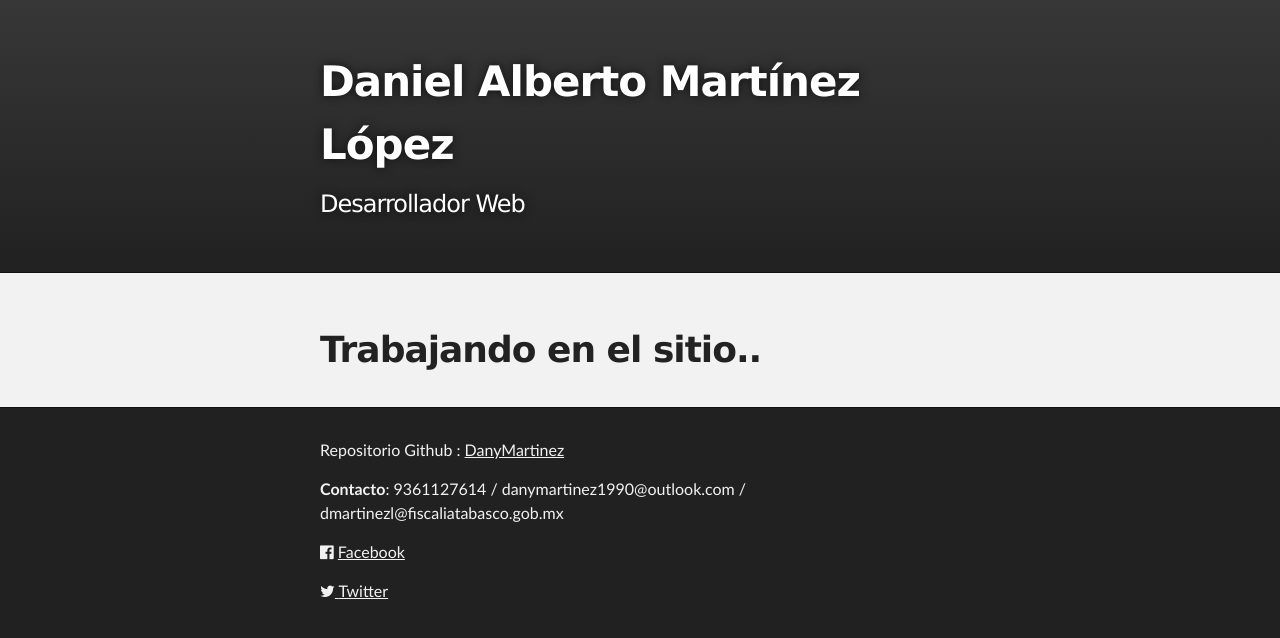
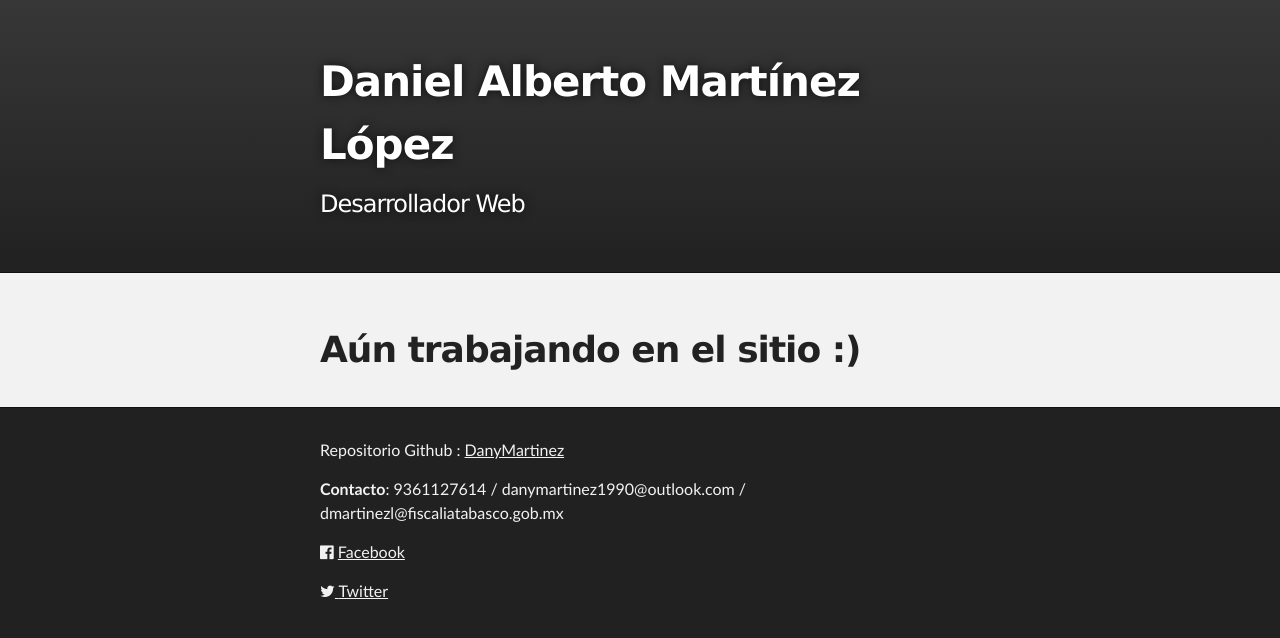
Before and after one commit to DanyMartinez/index, a Jekyll site: the page built from index.md, in a window 1280 px wide. Shown: the top 638 px of the page. Built offline with Jekyll 4.4.1, drawn with Linux system fonts in a browser that asks for light colours; our own code applies the rules of GitHub Pages for plain Markdown files.

Commit message:
Create index.md

```diff
--- a/index.md
+++ b/index.md
@@ -1,4 +1,4 @@
 ---
 layout: default
 ---
-# [](#header-1)Trabajando en el sitio..
+# [](#header-1)Aún trabajando en el sitio :)
```
